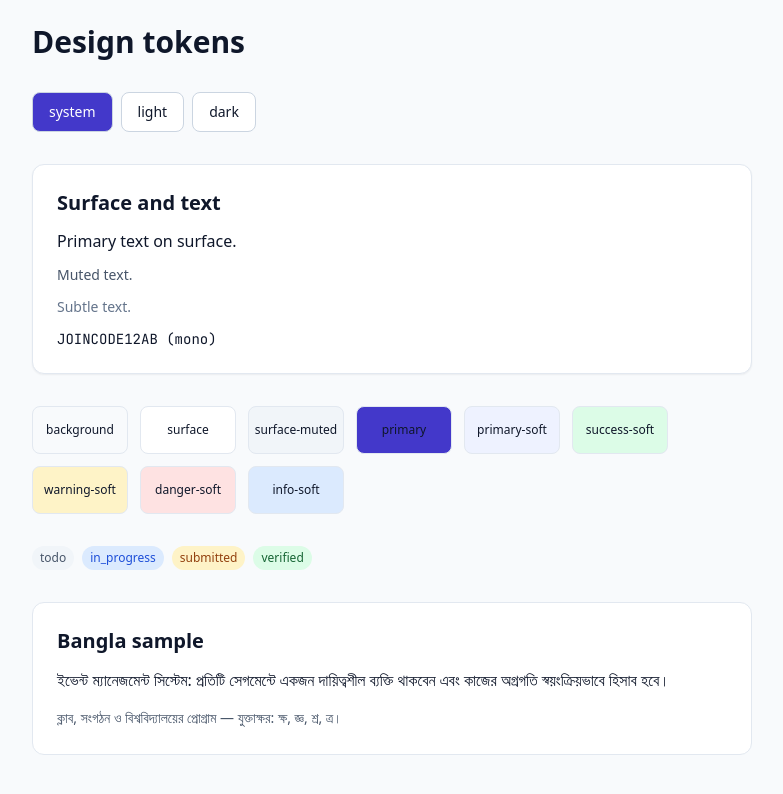
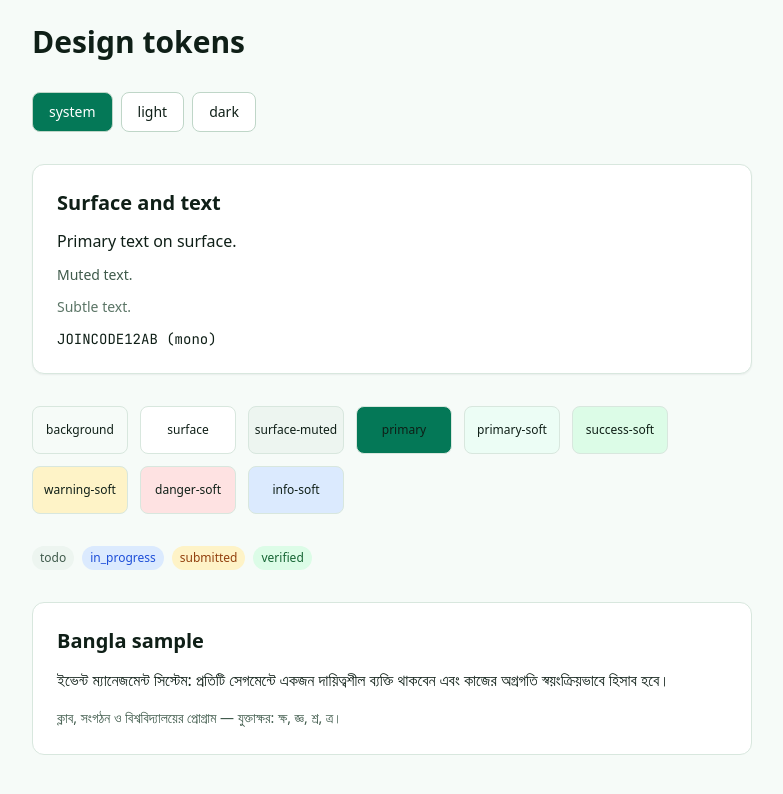
Before and after one commit to Bulbul-Ahamad/EventTree, a Next.js app: page /dev/tokens in a window 1280 px wide. Shown: the top 794 px of the page, without its empty margins (248-1031 px from the left). Built offline with nearby package versions, Linux system fonts and the light colour scheme.

Commit message:
docs: switch theme from indigo to emerald green (1.21)
Co-Authored-By: Claude Sonnet 5.5 <noreply@anthropic.com>
Claude-Session: https://claude.ai/code/session_0184AunEtWawKYFShsUgqMwU

```diff
--- a/src/app/globals.css
+++ b/src/app/globals.css
@@ -3,20 +3,20 @@
 
 /* Design tokens: docs/03_UI_Spec.md §2 and §9. Components use semantic names only. */
 :root {
-  --background: #f8fafc;
+  --background: #F6FBF8;
   --surface: #ffffff;
-  --surface-muted: #f1f5f9;
-  --border: #e2e8f0;
-  --border-strong: #cbd5e1;
-  --foreground: #0f172a;
-  --foreground-muted: #475569;
-  --foreground-subtle: #64748b;
-  --primary: #4338ca;
-  --primary-hover: #3730a3;
-  --primary-active: #312e81;
-  --primary-soft: #eef2ff;
+  --surface-muted: #EDF5F0;
+  --border: #D8E7DE;
+  --border-strong: #BFD6C8;
+  --foreground: #0F1F17;
+  --foreground-muted: #3F5A4B;
+  --foreground-subtle: #5B7566;
+  --primary: #047857;
+  --primary-hover: #065F46;
+  --primary-active: #064E3B;
+  --primary-soft: #ECFDF5;
   --primary-foreground: #ffffff;
-  --ring: #6366f1;
+  --ring: #10B981;
   --success: #15803d;
   --success-soft: #dcfce7;
   --warning: #b45309;
@@ -32,8 +32,8 @@
   --radius-lg: 12px;
   --radius-xl: 16px;
 
-  --status-todo-bg: #f1f5f9;
-  --status-todo-fg: #475569;
+  --status-todo-bg: #EDF5F0;
+  --status-todo-fg: #3F5A4B;
   --status-in_progress-bg: #dbeafe;
   --status-in_progress-fg: #1d4ed8;
   --status-submitted-bg: #fef3c7;
@@ -46,7 +46,7 @@
   --priority-high: #b45309;
   --priority-urgent: #b91c1c;
 
-  --progress-track: #e2e8f0;
+  --progress-track: #D8E7DE;
 
   --shadow-sm: 0 1px 2px rgb(15 23 42 / 0.06);
   --shadow-md: 0 4px 12px rgb(15 23 42 / 0.08);
@@ -55,31 +55,31 @@
 }
 
 .dark {
-  --background: #0b1020;
-  --surface: #111827;
-  --surface-muted: #1f2937;
-  --border: #2a3547;
-  --border-strong: #3b475c;
+  --background: #08130F;
+  --surface: #0F1D17;
+  --surface-muted: #17281F;
+  --border: #223A2E;
+  --border-strong: #2F4D3D;
   --foreground: #f1f5f9;
   --foreground-muted: #cbd5e1;
   --foreground-subtle: #94a3b8;
-  --primary: #818cf8;
-  --primary-hover: #a5b4fc;
-  --primary-active: #c7d2fe;
-  --primary-soft: #1e1b4b;
-  --primary-foreground: #0b1020;
-  --ring: #a5b4fc;
+  --primary: #34D399;
+  --primary-hover: #6EE7B7;
+  --primary-active: #A7F3D0;
+  --primary-soft: #052E22;
+  --primary-foreground: #08130F;
+  --ring: #6EE7B7;
   --success: #4ade80;
   --success-soft: #052e16;
   --warning: #fbbf24;
   --warning-soft: #422006;
   --danger: #f87171;
   --danger-soft: #450a0a;
-  --danger-foreground: #0b1020;
+  --danger-foreground: #08130F;
   --info: #60a5fa;
   --info-soft: #172554;
 
-  --status-todo-bg: #1f2937;
+  --status-todo-bg: #17281F;
   --status-todo-fg: #cbd5e1;
   --status-in_progress-bg: #172554;
   --status-in_progress-fg: #93c5fd;
@@ -93,7 +93,7 @@
   --priority-high: #fbbf24;
   --priority-urgent: #f87171;
 
-  --progress-track: #2a3547;
+  --progress-track: #223A2E;
 
   --shadow-sm: none;
   --shadow-md: 0 4px 12px rgb(0 0 0 / 0.4);
```
Also changed, not shown: 2 other files (tests, documents, lock files or other folders).
